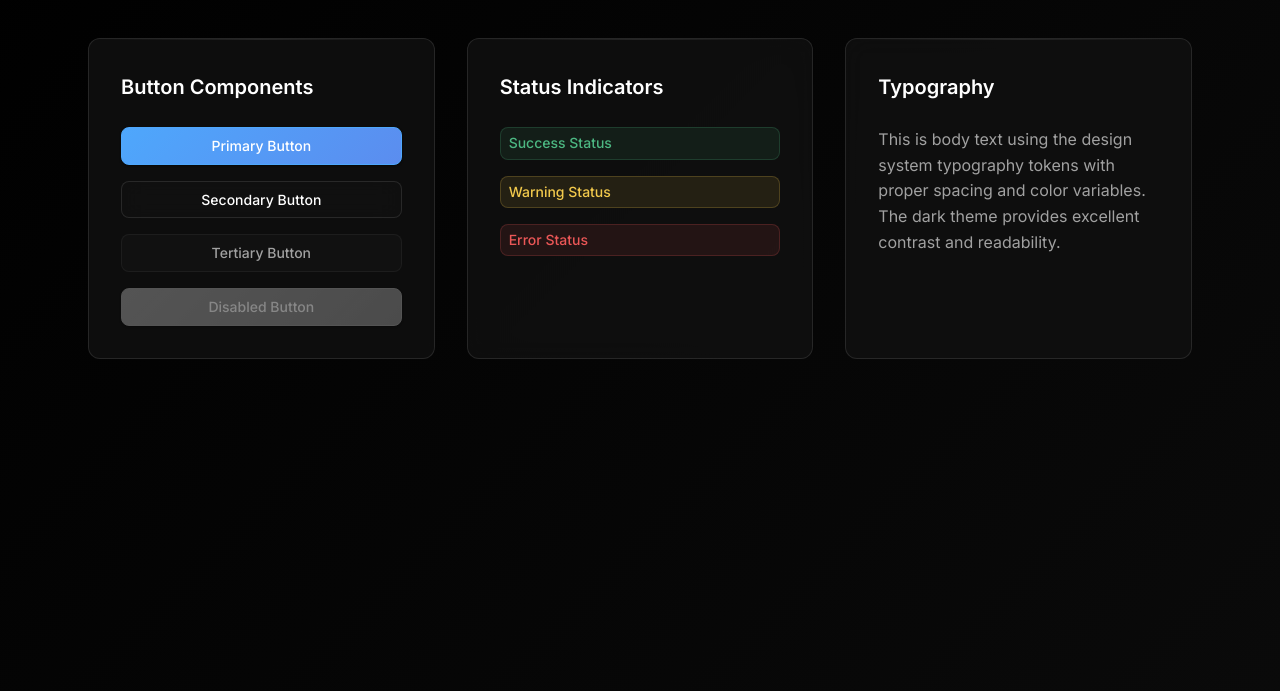
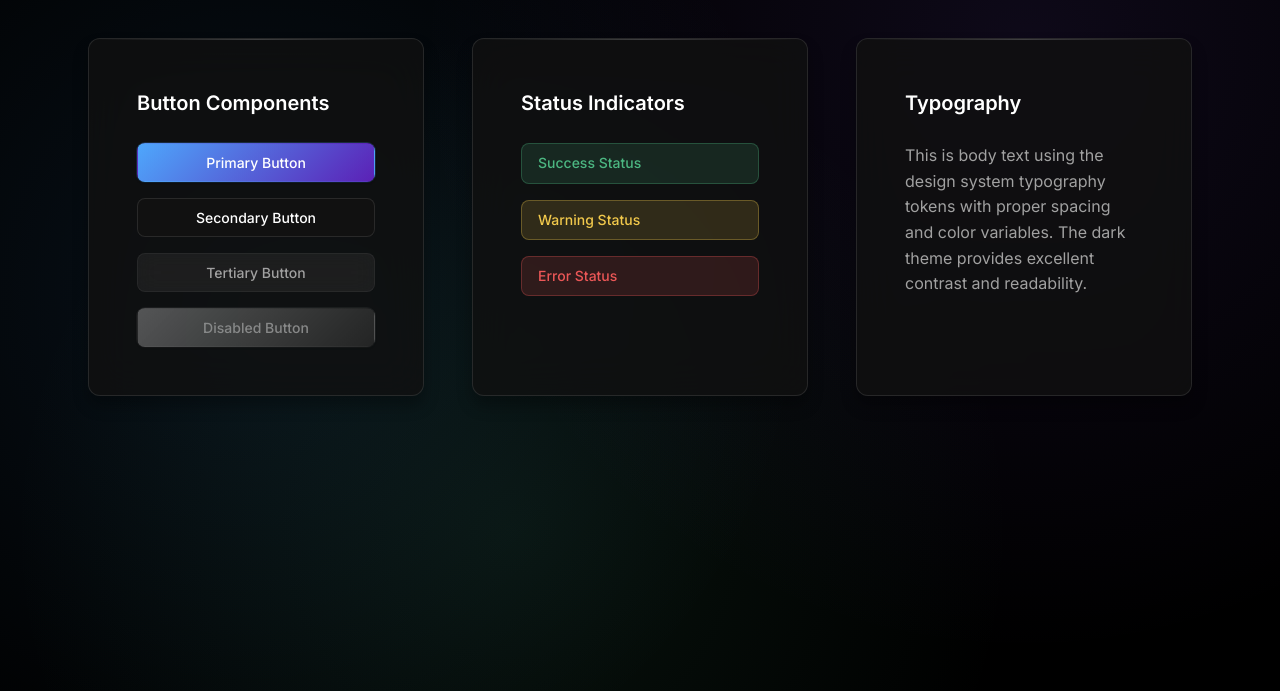
Before and after one commit to kolbydayley/hello-world-website, a website: page index.html in a window 1280 px wide. Shown: the part 109-800 px from the top of the page. Drawn offline with Linux system fonts and the light colour scheme.

Commit message:
Update index.html with modern design implementation

```diff
--- a/index.html
+++ b/index.html
@@ -51,12 +51,10 @@
             --color-text-secondary: #a1a1a1;
             --color-text-muted: #666666;
 
-            /* Accent Colors from Reference */
+            /* Accent Colors */
             --color-accent: #4ea7fc;
-            --color-accent-hover: #4cb782;
+            --color-accent-hover: #5b9cfc;
             --color-accent-glow: rgba(78, 167, 252, 0.3);
-
-            /* Status Colors */
             --color-success: #4cb782;
             --color-warning: #f2c94c;
             --color-error: #eb5757;
@@ -112,7 +110,11 @@
             font-weight: var(--font-weight-normal);
             line-height: var(--line-height);
             color: var(--color-text);
-            background: linear-gradient(135deg, var(--color-background) 0%, #0a0a0a 100%);
+            background: var(--color-background);
+            background-image:
+                radial-gradient(circle at 20% 50%, rgba(78, 167, 252, 0.1) 0%, transparent 50%),
+                radial-gradient(circle at 80% 20%, rgba(139, 92, 246, 0.1) 0%, transparent 50%),
+                radial-gradient(circle at 40% 80%, rgba(76, 183, 130, 0.1) 0%, transparent 50%);
             min-height: 100vh;
         }
 
@@ -125,8 +127,8 @@
             font-family: inherit;
             font-size: var(--font-size-sm);
             font-weight: var(--font-weight-medium);
-            line-height: 1.4;
-            border: 1px solid transparent;
+            line-height: 1.5;
+            border: none;
             border-radius: var(--border-radius);
             cursor: pointer;
             transition: all var(--transition);
@@ -145,44 +147,43 @@
 
         /* Button Variants */
         .button--primary {
-            background: linear-gradient(135deg, var(--color-accent) 0%, #5b8def 100%);
+            background: linear-gradient(135deg, var(--color-accent), #5b21b6);
             color: var(--color-text);
-            border-color: var(--color-accent);
-            box-shadow: var(--shadow-sm), 0 0 0 0 var(--color-accent-glow);
+            border: 1px solid transparent;
+            box-shadow: var(--shadow-sm), 0 0 0 1px rgba(78, 167, 252, 0.2);
         }
 
         .button--secondary {
-            background: var(--glass-bg);
+            background: var(--color-surface-elevated);
             color: var(--color-text);
-            border-color: var(--color-border);
-            backdrop-filter: blur(12px);
-            -webkit-backdrop-filter: blur(12px);
+            border: 1px solid var(--color-border);
+            backdrop-filter: blur(10px);
         }
 
         .button--tertiary {
-            background: var(--color-surface-elevated);
+            background: rgba(161, 161, 161, 0.1);
             color: var(--color-text-secondary);
-            border-color: var(--color-border-subtle);
+            border: 1px solid var(--color-border-subtle);
+            backdrop-filter: blur(10px);
         }
 
         /* Button Hover States */
         @media (any-hover: hover) {
             .button--primary:not([disabled]):hover {
-                background: linear-gradient(135deg, #5b8def 0%, var(--color-accent) 100%);
+                background: linear-gradient(135deg, var(--color-accent-hover), #6d28d9);
                 box-shadow: var(--shadow-md), var(--shadow-glow);
                 transform: translateY(-1px);
-                border-color: #5b8def;
             }
 
             .button--secondary:not([disabled]):hover {
                 background: rgba(17, 17, 17, 0.9);
-                border-color: var(--color-border);
+                border-color: var(--color-accent);
+                box-shadow: var(--shadow-md);
                 transform: translateY(-1px);
-                box-shadow: var(--shadow-md);
             }
 
             .button--tertiary:not([disabled]):hover {
-                background: #1a1a1a;
+                background: rgba(161, 161, 161, 0.15);
                 color: var(--color-text);
                 border-color: var(--color-border);
                 transform: translateY(-1px);
@@ -199,13 +200,13 @@
         .button--secondary:not([disabled]):active,
         .button--secondary.button--active:not([disabled]) {
             transform: translateY(0);
-            background: rgba(10, 10, 10, 0.95);
+            background: var(--color-surface);
         }
 
         .button--tertiary:not([disabled]):active,
         .button--tertiary.button--active:not([disabled]) {
             transform: translateY(0);
-            background: var(--color-surface);
+            background: rgba(161, 161, 161, 0.08);
         }
 
         /* Typography Components */
@@ -218,7 +219,7 @@
 
         h1.title {
             font-size: var(--font-size-3xl);
-            background: linear-gradient(135deg, var(--color-text) 0%, var(--color-text-secondary) 100%);
+            background: linear-gradient(135deg, var(--color-text), var(--color-text-secondary));
             -webkit-background-clip: text;
             -webkit-text-fill-color: transparent;
             background-clip: text;
@@ -227,7 +228,7 @@
 
         h2.title {
             font-size: var(--font-size-xl);
-            color: var(--color-text);
+            margin-bottom: var(--spacing-lg);
         }
 
         .text {
@@ -249,9 +250,9 @@
             background: var(--glass-bg);
             border: 1px solid var(--glass-border);
             border-radius: var(--border-radius-lg);
-            padding: var(--spacing-xl);
-            backdrop-filter: blur(12px);
-            -webkit-backdrop-filter: blur(12px);
+            padding: var(--spacing-2xl);
+            backdrop-filter: blur(20px);
+            box-shadow: var(--shadow-lg);
             transition: all var(--transition);
             position: relative;
             overflow: hidden;
@@ -264,18 +265,18 @@
             left: 0;
             right: 0;
             height: 1px;
-            background: linear-gradient(90deg, transparent, rgba(255, 255, 255, 0.1), transparent);
+            background: linear-gradient(90deg, transparent, rgba(255, 255, 255, 0.2), transparent);
         }
 
         .card:hover {
-            border-color: rgba(255, 255, 255, 0.15);
+            border-color: rgba(78, 167, 252, 0.3);
+            box-shadow: var(--shadow-lg), 0 0 30px rgba(78, 167, 252, 0.1);
             transform: translateY(-2px);
-            box-shadow: var(--shadow-lg);
         }
 
         .grid {
             display: grid;
-            gap: var(--spacing-xl);
+            gap: var(--spacing-2xl);
             grid-template-columns: repeat(auto-fit, minmax(300px, 1fr));
             margin-top: var(--spacing-2xl);
         }
@@ -284,7 +285,7 @@
         .status {
             display: inline-flex;
             align-items: center;
-            padding: var(--spacing-xs) var(--spacing-sm);
+            padding: var(--spacing-sm) var(--spacing-md);
             border-radius: var(--border-radius);
             font-size: var(--font-size-sm);
             font-weight: var(--font-weight-medium);
@@ -293,25 +294,32 @@
         }
 
         .status--success {
-            background: rgba(76, 183, 130, 0.1);
-            color: var(--color-success);
-            border-color: rgba(76, 183, 130, 0.2);
+            background: rgba(76, 183, 130, 0.15);
+            color: #4cb782;
+            border-color: rgba(76, 183, 130, 0.3);
         }
 
         .status--warning {
-            background: rgba(242, 201, 76, 0.1);
-            color: var(--color-warning);
-            border-color: rgba(242, 201, 76, 0.2);
+            background: rgba(242, 201, 76, 0.15);
+            color: #f2c94c;
+            border-color: rgba(242, 201, 76, 0.3);
         }
 
         .status--error {
-            background: rgba(235, 87, 87, 0.1);
-            color: var(--color-error);
-            border-color: rgba(235, 87, 87, 0.2);
+            background: rgba(235, 87, 87, 0.15);
+            color: #eb5757;
+            border-color: rgba(235, 87, 87, 0.3);
         }
 
-        /* Button and Status Container */
-        .component-showcase {
+        /* Button Container */
+        .button-container {
+            display: flex;
+            flex-direction: column;
+            gap: var(--spacing-md);
+            margin-top: var(--spacing-lg);
+        }
+
+        .status-container {
             display: flex;
             flex-direction: column;
             gap: var(--spacing-md);
@@ -321,12 +329,16 @@
         /* Responsive Design */
         @media (max-width: 768px) {
             .container {
-                padding: var(--spacing-xl) var(--spacing-md);
+                padding: var(--spacing-xl);
             }
 
             .grid {
                 grid-template-columns: 1fr;
-                gap: var(--spacing-lg);
+                gap: var(--spacing-xl);
+            }
+
+            .button-container {
+                gap: var(--spacing-sm);
             }
 
             h1.title {
@@ -340,17 +352,15 @@
 
         @media (max-width: 480px) {
             .container {
-                padding: var(--spacing-lg) var(--spacing-sm);
-            }
-
-            .button {
-                width: 100%;
-                justify-content: center;
+                padding: var(--spacing-md);
             }
 
             h1.title {
                 font-size: var(--font-size-xl);
-                text-align: center;
+            }
+
+            .grid {
+                gap: var(--spacing-md);
             }
         }
 
@@ -367,29 +377,19 @@
         }
 
         .card {
-            animation: fadeInUp 0.6s ease-out;
+            animation: fadeInUp 0.6s ease forwards;
         }
 
-        .card:nth-child(1) { animation-delay: 0.1s; }
-        .card:nth-child(2) { animation-delay: 0.2s; }
-        .card:nth-child(3) { animation-delay: 0.3s; }
-
-        /* Scrollbar styling */
-        ::-webkit-scrollbar {
-            width: 8px;
+        .card:nth-child(2) {
+            animation-delay: 0.1s;
         }
 
-        ::-webkit-scrollbar-track {
-            background: var(--color-surface);
+        .card:nth-child(3) {
+            animation-delay: 0.2s;
         }
 
-        ::-webkit-scrollbar-thumb {
-            background: var(--color-border);
-            border-radius: var(--border-radius-sm);
-        }
-
-        ::-webkit-scrollbar-thumb:hover {
-            background: rgba(255, 255, 255, 0.2);
+        .card:nth-child(4) {
+            animation-delay: 0.3s;
         }
     </style>
 </head>
@@ -400,7 +400,7 @@
         <div class="grid">
             <div class="card">
                 <h2 class="title">Button Components</h2>
-                <div class="component-showcase">
+                <div class="button-container">
                     <button class="button button--primary">Primary Button</button>
                     <button class="button button--secondary">Secondary Button</button>
                     <button class="button button--tertiary">Tertiary Button</button>
@@ -410,7 +410,7 @@
 
             <div class="card">
                 <h2 class="title">Status Indicators</h2>
-                <div class="component-showcase">
+                <div class="status-container">
                     <span class="status status--success">Success Status</span>
                     <span class="status status--warning">Warning Status</span>
                     <span class="status status--error">Error Status</span>
```
